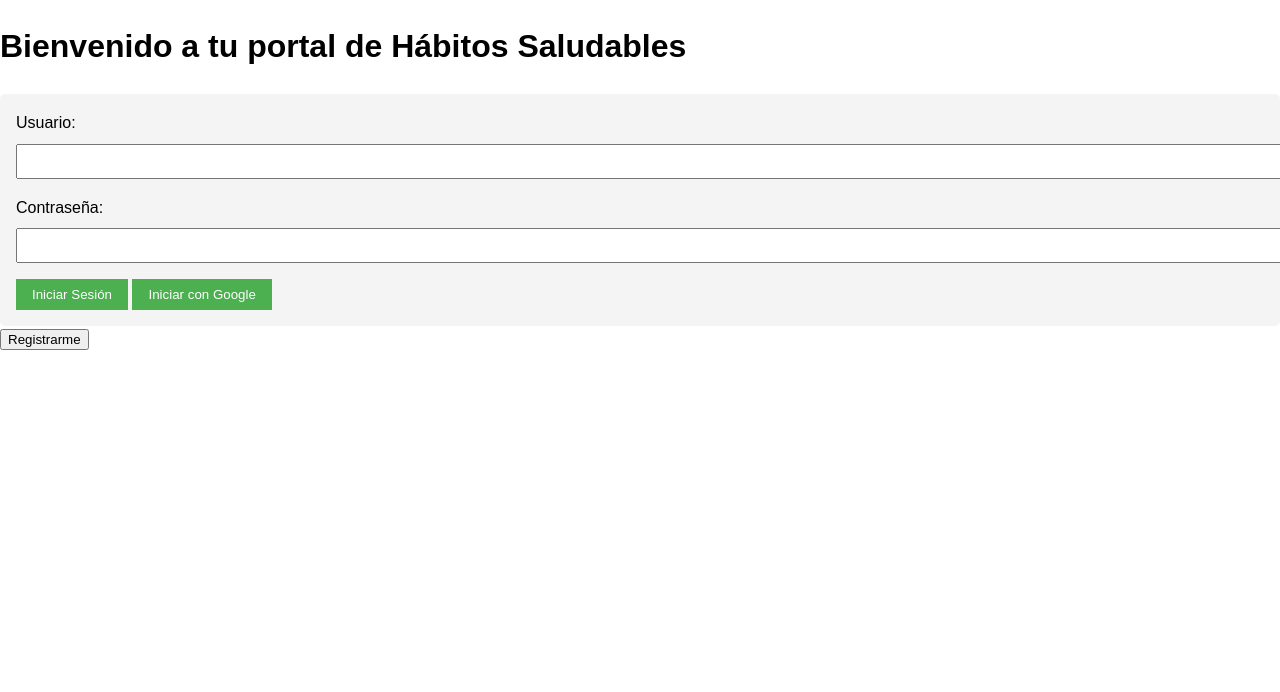
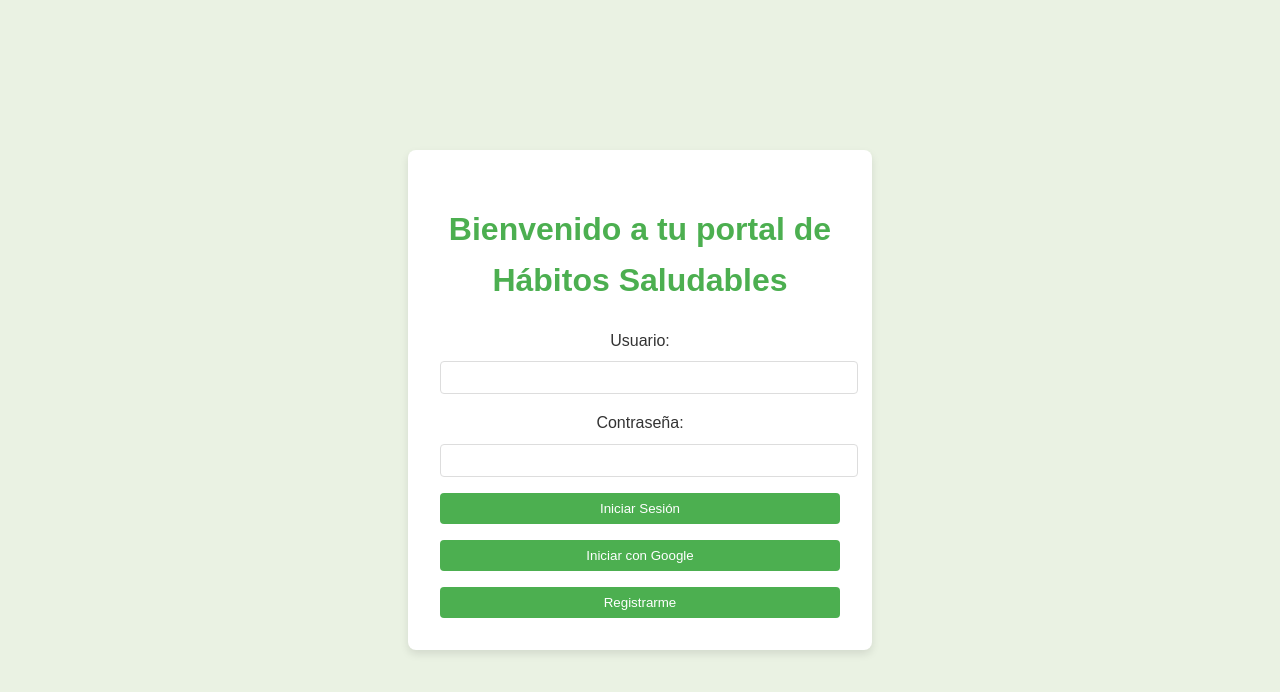
Before and after one commit to Fisi1992/PSPGrupo13.github.io, a plain HTML site: page index.html in a window 1280 px wide. Drawn offline with Linux system fonts and the light colour scheme.

Commit message:
Update styles.css

```diff
--- a/styles.css
+++ b/styles.css
@@ -1,15 +1,53 @@
 body {
-    font-family: Arial, sans-serif;
+    font-family: 'Arial', sans-serif;
     line-height: 1.6;
     margin: 0;
     padding: 0;
+    display: flex;
+    justify-content: center;
+    align-items: center;
+    height: 100vh;
+    background-color: #eaf2e3;
 }
 
-header {
+.window {
+    background: white;
+    padding: 2rem;
+    border-radius: 8px;
+    box-shadow: 0 4px 8px rgba(0, 0, 0, 0.1);
+    max-width: 400px;
+    width: 100%;
+    text-align: center;
+}
+
+h1 {
+    color: #4CAF50;
+}
+
+label {
+    display: block;
+    margin-top: 1rem;
+    color: #333;
+}
+
+input, select, button {
+    width: 100%;
+    padding: 0.5rem;
+    margin-top: 0.5rem;
+    border: 1px solid #ddd;
+    border-radius: 4px;
+}
+
+button {
     background: #4CAF50;
     color: white;
-    padding: 1rem;
-    text-align: center;
+    border: none;
+    cursor: pointer;
+    margin-top: 1rem;
+}
+
+button:hover {
+    background: #45a049;
 }
 
 nav ul {
@@ -23,53 +61,6 @@ nav ul li {
 }
 
 nav ul li a {
-    color: white;
+    color: #4CAF50;
     text-decoration: none;
 }
-
-main {
-    padding: 2rem;
-}
-
-section {
-    margin-bottom: 2rem;
-}
-
-form {
-    background: #f4f4f4;
-    padding: 1rem;
-    border-radius: 5px;
-}
-
-form label {
-    display: block;
-    margin-bottom: 0.5rem;
-}
-
-form input, form textarea {
-    width: 100%;
-    padding: 0.5rem;
-    margin-bottom: 1rem;
-}
-
-form button {
-    background: #4CAF50;
-    color: white;
-    border: none;
-    padding: 0.5rem 1rem;
-    cursor: pointer;
-}
-
-form button:hover {
-    background: #45a049;
-}
-
-footer {
-    background: #333;
-    color: white;
-    text-align: center;
-    padding: 1rem;
-    position: fixed;
-    width: 100%;
-    bottom: 0;
-}
```
